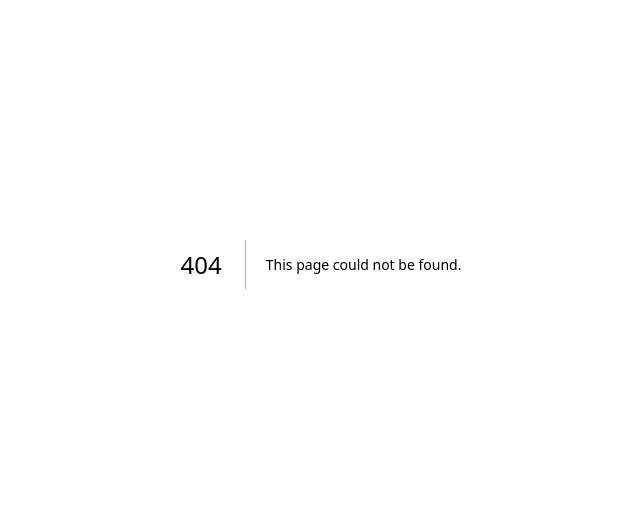
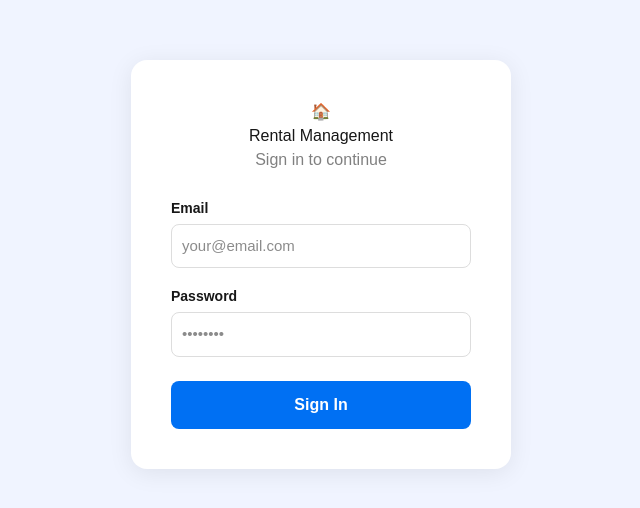
Before and after one commit to Yubahnrm/room_rent_app, a Next.js app: page /login in a window 1280 px wide. Before the commit this address had no page. Shown: the part 136-644 px from the top of the page, without its empty margins (319-959 px from the left). Built offline with nearby package versions, Linux system fonts and the light colour scheme; no server answers.

Commit message:
add login and password protection

```diff
--- /dev/null
+++ b/app/login/page.js
@@ -0,0 +1,118 @@
+'use client'
+
+import { useState } from 'react'
+import { supabase } from '../../lib/supabase'
+import { useRouter } from 'next/navigation'
+
+export default function Login() {
+  const [email, setEmail] = useState('')
+  const [password, setPassword] = useState('')
+  const [message, setMessage] = useState('')
+  const router = useRouter()
+
+async function handleLogin() {
+    if (!email || !password) {
+      setMessage('Please enter email and password.')
+      return
+    }
+
+    const { data, error } = await supabase.auth.signInWithPassword({
+      email,
+      password,
+    })
+
+    if (error) {
+      setMessage('Wrong email or password. Try again.')
+    } else if (data.session) {
+      window.location.href = '/'
+    }
+  }
+
+  return (
+    <main style={{
+      minHeight: '100vh',
+      display: 'flex',
+      alignItems: 'center',
+      justifyContent: 'center',
+      background: '#f0f4ff',
+      fontFamily: 'sans-serif'
+    }}>
+      <div style={{
+        background: 'white',
+        padding: '2.5rem',
+        borderRadius: '16px',
+        boxShadow: '0 4px 24px rgba(0,0,0,0.08)',
+        width: '100%',
+        maxWidth: '380px',
+      }}>
+        <h1 style={{ textAlign: 'center', marginTop: 0 }}>🏠</h1>
+        <h2 style={{ textAlign: 'center', marginTop: 0 }}>Rental Management</h2>
+        <p style={{ textAlign: 'center', color: 'gray', marginBottom: '1.5rem' }}>Sign in to continue</p>
+
+        <label style={{ fontWeight: 'bold', fontSize: '14px' }}>Email</label>
+        <input
+          type="email"
+          value={email}
+          onChange={e => setEmail(e.target.value)}
+          placeholder="your@email.com"
+          style={{
+            width: '100%',
+            padding: '10px',
+            marginTop: '4px',
+            marginBottom: '1rem',
+            borderRadius: '8px',
+            border: '1px solid #ddd',
+            fontSize: '15px',
+            boxSizing: 'border-box',
+          }}
+        />
+
+        <label style={{ fontWeight: 'bold', fontSize: '14px' }}>Password</label>
+        <input
+          type="password"
+          value={password}
+          onChange={e => setPassword(e.target.value)}
+          placeholder="••••••••"
+          style={{
+            width: '100%',
+            padding: '10px',
+            marginTop: '4px',
+            marginBottom: '1.5rem',
+            borderRadius: '8px',
+            border: '1px solid #ddd',
+            fontSize: '15px',
+            boxSizing: 'border-box',
+          }}
+        />
+
+        {message && (
+          <p style={{
+            padding: '10px',
+            borderRadius: '6px',
+            background: '#ffe5e5',
+            color: '#c00',
+            marginBottom: '1rem',
+            fontSize: '14px'
+          }}>{message}</p>
+        )}
+
+        <button
+          onClick={handleLogin}
+          style={{
+            width: '100%',
+            background: '#0070f3',
+            color: 'white',
+            padding: '12px',
+            border: 'none',
+            borderRadius: '8px',
+            fontSize: '16px',
+            cursor: 'pointer',
+            fontWeight: 'bold',
+          }}
+        >
+          Sign In
+        </button>
+      </div>
+    </main>
+  )
+}
--- a/app/page.js
+++ b/app/page.js
@@ -13,7 +13,10 @@ export default function Home() {
   useEffect(() => {
     fetchData()
   }, [])
-
+  async function handleLogout() {
+    await supabase.auth.signOut()
+    window.location.href = '/login'
+  }
   async function fetchData() {
     const { data: b } = await supabase.from('buildings').select('*')
     const { data: r } = await supabase.from('rooms').select('*')
@@ -40,6 +43,7 @@ export default function Home() {
         <Link href="/tenants/list" style={{ color: 'white', textDecoration: 'none', padding: '8px 16px', borderRadius: '6px', background: 'rgba(255,255,255,0.2)', fontWeight: 'bold' }}>👥 Tenant List</Link>
         <Link href="/billing" style={{ color: 'white', textDecoration: 'none', padding: '8px 16px', borderRadius: '6px', background: 'rgba(255,255,255,0.2)', fontWeight: 'bold' }}>🧾 Billing</Link>
         <Link href="/payments" style={{ color: 'white', textDecoration: 'none', padding: '8px 16px', borderRadius: '6px', background: 'rgba(255,255,255,0.2)', fontWeight: 'bold' }}>💰 Payments</Link>
+        <button onClick={handleLogout} style={{ color: 'white', padding: '8px 16px', borderRadius: '6px', background: 'rgba(255,0,0,0.3)', fontWeight: 'bold', border: 'none', cursor: 'pointer' }}>🚪 Logout</button>
       </div>
 
       <h1>🏠 Rental Management App</h1>
--- a/lib/supabase.js
+++ b/lib/supabase.js
@@ -1,6 +1,6 @@
-import { createClient } from '@supabase/supabase-js'
+import { createBrowserClient } from '@supabase/ssr'
 
-const supabaseUrl = process.env.NEXT_PUBLIC_SUPABASE_URL
-const supabaseKey = process.env.NEXT_PUBLIC_SUPABASE_ANON_KEY
-
-export const supabase = createClient(supabaseUrl, supabaseKey)
+export const supabase = createBrowserClient(
+  process.env.NEXT_PUBLIC_SUPABASE_URL,
+  process.env.NEXT_PUBLIC_SUPABASE_ANON_KEY
+)
--- /dev/null
+++ b/middleware.js
@@ -0,0 +1,36 @@
+import { createServerClient } from '@supabase/ssr'
+import { NextResponse } from 'next/server'
+
+export async function middleware(req) {
+  const res = NextResponse.next()
+
+  const supabase = createServerClient(
+    process.env.NEXT_PUBLIC_SUPABASE_URL,
+    process.env.NEXT_PUBLIC_SUPABASE_ANON_KEY,
+    {
+      cookies: {
+        get(name) { return req.cookies.get(name)?.value },
+        set(name, value, options) { res.cookies.set({ name, value, ...options }) },
+        remove(name, options) { res.cookies.set({ name, value: '', ...options }) },
+      },
+    }
+  )
+
+  const { data: { session } } = await supabase.auth.getSession()
+
+  const isLoginPage = req.nextUrl.pathname === '/login'
+
+  if (!session && !isLoginPage) {
+    return NextResponse.redirect(new URL('/login', req.url))
+  }
+
+  if (session && isLoginPage) {
+    return NextResponse.redirect(new URL('/', req.url))
+  }
+
+  return res
+}
+
+export const config = {
+  matcher: ['/((?!_next/static|_next/image|favicon.ico).*)'],
+}
--- a/package.json
+++ b/package.json
@@ -9,6 +9,8 @@
     "lint": "eslint"
   },
   "dependencies": {
+    "@supabase/auth-helpers-nextjs": "^0.15.0",
+    "@supabase/ssr": "^0.10.3",
     "@supabase/supabase-js": "^2.105.4",
     "next": "16.2.6",
     "react": "19.2.4",
```
Also changed, not shown: 1 other file (tests, documents, lock files or other folders).
